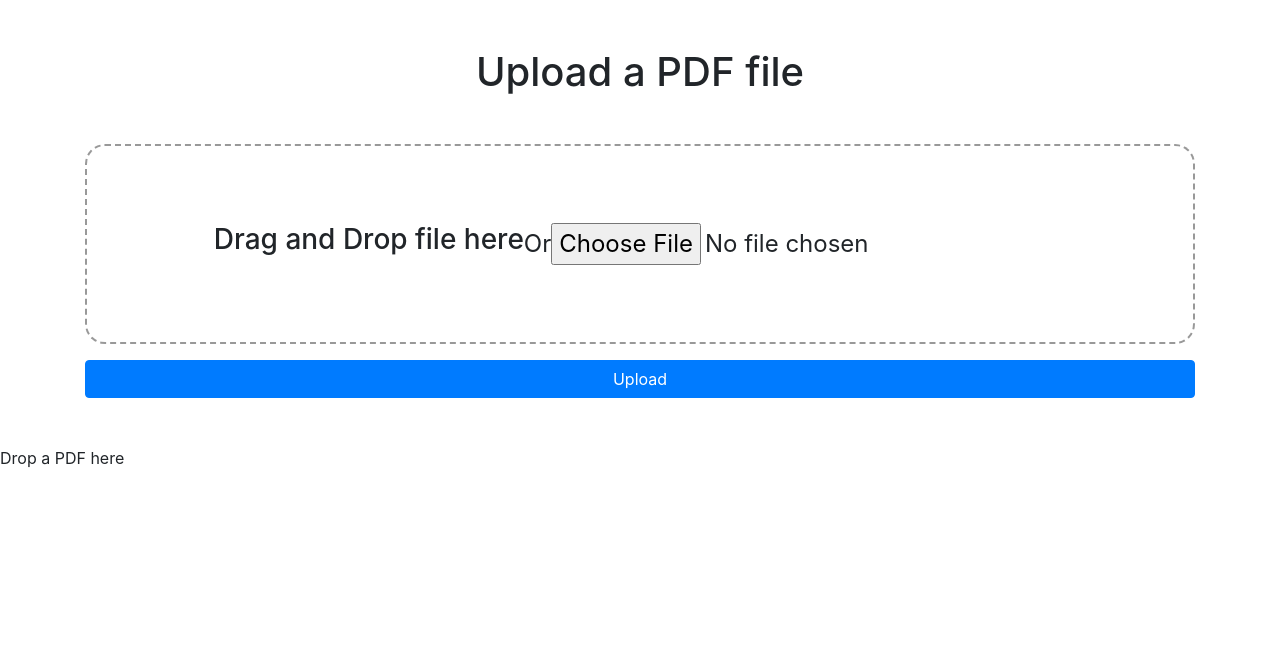
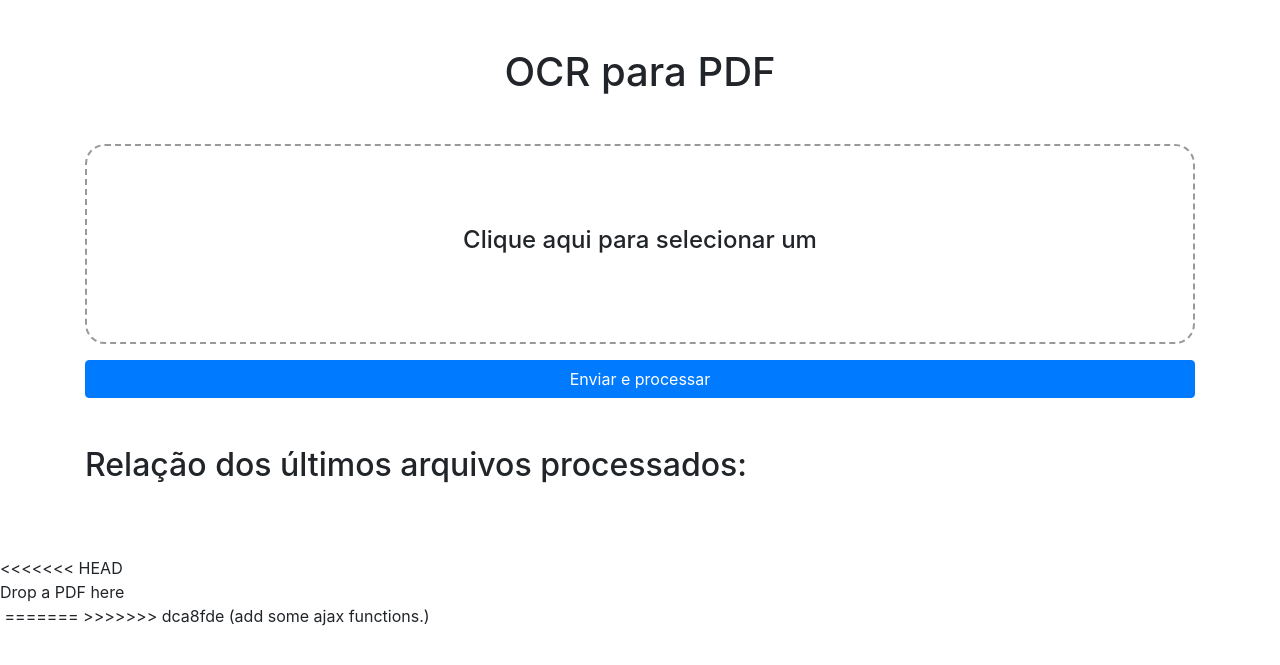
Before and after one commit to sousamaf/ocrmypdf-webapp, a Flask app: page / in a window 1280 px wide. Shown: the top 665 px of the page. Run offline with Flask 2, Linux system fonts and the light colour scheme; data that the repository does not hold is empty; some libraries are stand-ins or nearby versions.

Commit message:
add index

```diff
--- a/app.py
+++ b/app.py
@@ -1,10 +1,31 @@
 from flask import Flask, render_template, request, send_from_directory
 import threading
 import os
+import sys
 import ocrmypdf
 from notifypy import Notify
+import re
+from flask import jsonify
+from unidecode import unidecode
 
 app = Flask(__name__)
+
+# UPLOAD_FOLDER = '/app/uploads'
+UPLOAD_FOLDER = '/home/marco/Documents/git/ocrmypdf-webapp/uploads'
+ALLOWED_EXTENSIONS = {'pdf'}
+
+app.config['UPLOAD_FOLDER'] = UPLOAD_FOLDER
+
+def format_filename(filename):
+    # Remove a extensão do arquivo (supõe-se que seja .pdf)
+    filename = filename.rsplit('.', 1)[0]
+    # Substitui caracteres especiais por seus equivalentes
+    filename = unidecode(filename)
+    # Substitui espaços e outros caracteres não alfanuméricos por "-"
+    filename = re.sub(r'\W+', '-', filename)
+    # Adiciona a extensão .pdf de volta
+    filename = filename + ".pdf"
+    return filename
 
 @app.route('/')
 def index():
@@ -18,22 +39,59 @@ def upload_file():
     if file.filename == '':
         return 'No selected file'
     if file:
-        filename = file.filename
-        file.save(os.path.join("/app/uploads", filename))
+        original_filename = file.filename
+        filename = format_filename(original_filename)
+        file.save(os.path.join(app.config['UPLOAD_FOLDER'], filename))
         process_thread = threading.Thread(target=ocr_process, args=(filename,))
         process_thread.start()
-        return 'File uploaded and processing started.'
+        messages = [{'title': 'Processamento!',
+             'content': 'Arquivo recebido e em processamento. Você receberá uma notificação no Windows quando o arquivo estiver pronto.'},
+            ]
+        return render_template('index.html', messages=messages)
+
+
+@app.route('/recent_files', methods=['GET'])
+def get_recent_files():
+    directory = app.config['UPLOAD_FOLDER']
+    files = os.listdir(directory)
+    files = [file for file in files if file.startswith('ocr_') and file.endswith('.pdf')]
+    files.sort(key=lambda x: os.path.getmtime(os.path.join(directory, x)), reverse=True)
+    recent_files = files[:5]
+    print(files, file=sys.stderr)
+
+    ## Remove os arquivos mais antigos
+
+    remove_files = files[10:]
+    for file in remove_files:
+        os.remove(os.path.join(directory, file))
+        original = file.replace('ocr_', '', 1)
+        os.remove(os.path.join(directory, original))
+
+    return jsonify(recent_files)
+
 
 @app.route('/download/<filename>')
 def download_file(filename):
-    return send_from_directory("/app/uploads", filename)
+    return send_from_directory(app.config['UPLOAD_FOLDER'], filename)
 
 def ocr_process(filename):
-    input_file = os.path.join("/app/uploads", filename)
-    output_file = os.path.join("/app/uploads", "output_" + filename)
-    ocrmypdf.ocr(input_file, output_file)
+    input_file = os.path.join(app.config['UPLOAD_FOLDER'], filename)
+    output_file = os.path.join(app.config['UPLOAD_FOLDER'], "ocr_" + filename)
+    ocrmypdf.ocr(
+        input_file,
+        output_file,
+        rotate_pages=True,
+        deskew=True,
+        force_ocr=True,
+        tesseract_oem=2,
+        jobs=3,
+        output_type='pdfa',
+        lang='por'
+    )
+
+    # ocrmypdf.ocr(input_file, output_file)
     notify = Notify()
-    notify.send('OCR processing finished. You can download your file.')
+    notify.send('OCR processamento concluído. Você pode baixar o arquivo.')
 
 if __name__ == '__main__':
     app.run(host='0.0.0.0', port=80)
--- a/requirements.txt
+++ b/requirements.txt
@@ -1,3 +1,4 @@
 
 Flask==2.0.1
 notify-py==0.3.42
+unidecode==1.3.6
--- a/templates/index.html
+++ b/templates/index.html
@@ -18,24 +18,111 @@
             padding: 16px;
             font-size: 24px;
             margin-bottom: 16px;
+            cursor: pointer; /* Makes the cursor indicate it's a clickable area */
+        }
+        /* This will hide the actual file input, but it will still be clickable */
+        .upload-area input[type="file"] {
+            display: none;
+        }
+        .message {
+            padding: 10px;
+            margin: 5px;
+            background-color: #f3f3f3
+        }
+        nav a {
+            color: #d64161;
+            font-size: 3em;
+            margin-left: 50px;
+            text-decoration: none;
         }
     </style>
 </head>
 <body>
 <div class="container py-5">
-    <h1 class="text-center mb-5">Upload a PDF file</h1>
+    <h1 class="text-center mb-5">OCR para PDF</h1>
     <form action="/" method="post" enctype="multipart/form-data">
         <div class="upload-area" id="uploadfile">
-            <h3>Drag and Drop file here</h3>
-            Or<br>
+            <!-- <h3>Arraste e solte um arquivo aqui </h3>
+             ou <br> -->
+            <h4> Clique aqui para selecionar um</h4>
             <input type="file" name="file">
         </div>
-        <button type="submit" class="btn btn-primary btn-block">Upload</button>
+        <button type="submit" class="btn btn-primary btn-block">Enviar e processar</button>
     </form>
+    {% block content %}
+    {% for message in messages %}
+        <div class='message'>
+            <h3>{{ message['title'] }}</h3>
+            <p>{{ message['content'] }}</p>
+        </div>
+    {% endfor %}
+    {% endblock %}
+    <div class="mt-5">
+        <h2 class="mb-4">Relação dos últimos arquivos processados:</h2>
+        <ul id="processed-files">
+
+        </ul>
+    </div>
 </div>
+<<<<<<< HEAD
 <div id="drop_zone">Drop a PDF here</div>
 <output id="list"></output>
 <script src="https://code.jquery.com/jquery-3.3.1.slim.min.js"></script>
+=======
+<script src="https://code.jquery.com/jquery-3.3.1.min.js"></script>
+>>>>>>> dca8fde (add some ajax functions.)
 <script src="https://stackpath.bootstrapcdn.com/bootstrap/4.3.1/js/bootstrap.min.js"></script>
+<script>
+    // This will simulate a click on the file input when the upload area is clicked
+    document.getElementById('uploadfile').addEventListener('click', function() {
+        this.querySelector('input').click();
+    });
+</script>
+<script>
+    $(function() {
+        $('#uploadfile input[type="file"]').on('change', function() {
+            var file = this.files[0];
+            var formData = new FormData();
+            formData.append('file', file);
+
+            $.ajax({
+                url: '/',
+                type: 'POST',
+                data: formData,
+                contentType: false,
+                processData: false,
+                success: function(data) {
+                    alert('Arquivo recebido e o processamento começou.');
+                    // aqui você pode adicionar o arquivo à lista de arquivos processados, se desejar
+                },
+                error: function() {
+                    alert('Ocorreu um erro ao enviar o arquivo.');
+                }
+            });
+        });
+    });
+</script>
+<script>
+    $(document).ready(function() {
+        function loadRecentFiles() {
+            $.getJSON('/recent_files', function(data) {
+                // Limpar a lista de arquivos
+                $('#processed-files').empty();
+
+                // Adicionar cada arquivo à lista
+                $.each(data, function(key, value) {
+                    $('#processed-files').append('<li>' + value + '</li>');
+                });
+            });
+        }
+
+        // Carregar os arquivos recentes ao carregar a página
+        loadRecentFiles();
+
+        // Atualizar a lista de arquivos a cada 30 segundos
+        setInterval(loadRecentFiles, 30000);
+    });
+</script>
+
 </body>
 </html>
```
Also changed, not shown: 1 other file.
